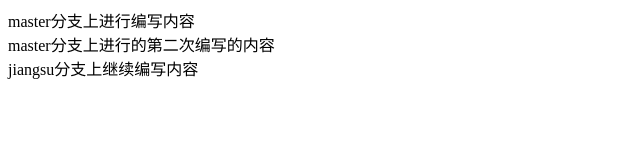
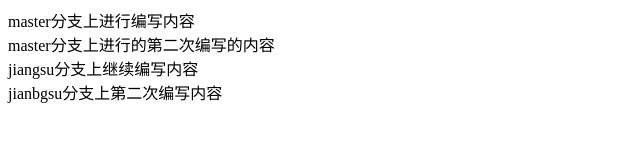
Before and after one commit to jiangsuuuuuu/git, a plain HTML site: page index.html in a window 1280 px wide. Shown: the whole page, without its empty margins (0-640 px from the left). Drawn offline with Linux system fonts and the light colour scheme.

Commit message:
在jiangsu分支编写的第二次内容

```diff
--- a/index.html
+++ b/index.html
@@ -12,5 +12,6 @@
     <div>master分支上进行的第二次编写的内容</div>
 
     <div>jiangsu分支上继续编写内容</div>
+    <div>jianbgsu分支上第二次编写内容</div>
 </body>
 </html>
```
